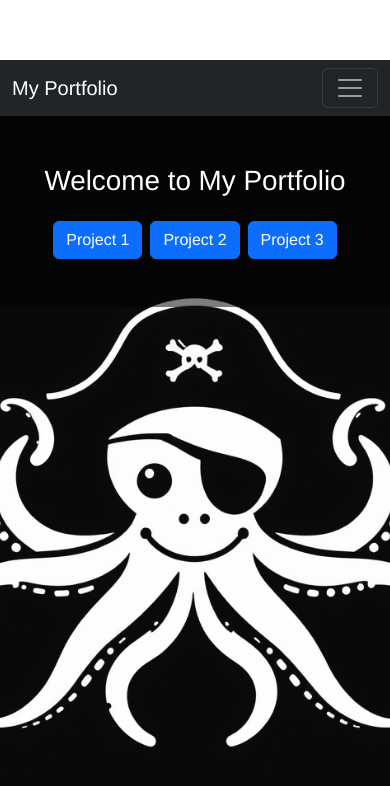
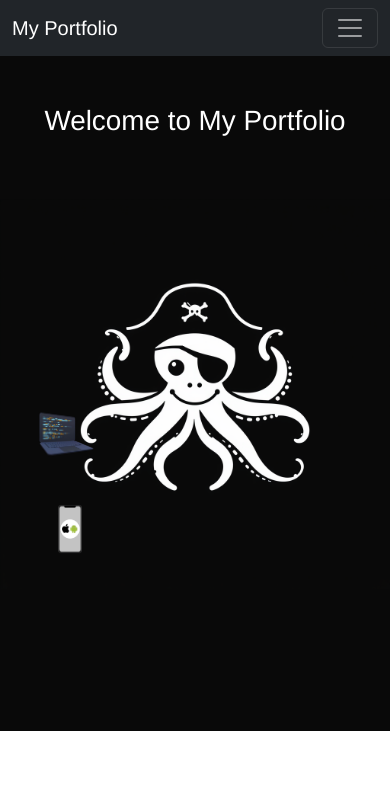
Before and after one commit to Hipp01/portfolio, a Vue app: page / in a window 390 px wide. Shown: the top 786 px of the page. Built offline with nearby package versions, Linux system fonts and the light colour scheme.

Commit message:
homepage computer & phone

```diff
--- a/src/App.vue
+++ b/src/App.vue
@@ -21,6 +21,5 @@ export default defineComponent({
   font-family: Avenir, Helvetica, Arial, sans-serif;
   text-align: center;
   color: #333;
-  margin-top: 60px;
 }
 </style>
--- /dev/null
+++ b/src/components/ContactPage.vue
@@ -0,0 +1,39 @@
+<template>
+  <div class="contact-page">
+    <h1>Contact Us</h1>
+    <form>
+      <div class="form-group">
+        <label for="name">Name</label>
+        <input type="text" id="name" v-model="name" required />
+      </div>
+      <div class="form-group">
+        <label for="email">Email</label>
+        <input type="email" id="email" v-model="email" required />
+      </div>
+      <div class="form-group">
+        <label for="message">Message</label>
+        <textarea id="message" v-model="message" required></textarea>
+      </div>
+      <button type="submit">Send Message</button>
+    </form>
+  </div>
+</template>
+
+<script>
+export default {
+  data() {
+    return {
+      name: '',
+      email: '',
+      message: ''
+    }
+  },
+  methods: {
+    submitForm() {}
+  }
+}
+</script>
+
+<style scoped>
+/* Add your custom styles here */
+</style>
--- a/src/components/HomePage.vue
+++ b/src/components/HomePage.vue
@@ -1,41 +1,37 @@
 <template>
   <div class="home">
     <div class="bg-image">
-      <div class="overlay text-center text-white py-5 px-3">
+      <div class="text-center text-white py-5 px-3">
         <h1>Welcome to My Portfolio</h1>
-        <div class="mt-4">
-          <button class="btn btn-primary me-2" @click="goToProject('project1')">Project 1</button>
-          <button class="btn btn-primary me-2" @click="goToProject('project2')">Project 2</button>
-          <button class="btn btn-primary" @click="goToProject('project3')">Project 3</button>
-        </div>
       </div>
+      <img
+        src="@/assets/computer.png"
+        alt="Computer"
+        class="fixed-computer"
+        onclick="window.location.href = '/about/code'"
+      />
+      <img
+        src="@/assets/phone.png"
+        alt="Phone"
+        class="fixed-phone"
+        onclick="window.location.href = '/about/phone'"
+      />
     </div>
   </div>
 </template>
 
 <script lang="ts">
 import { defineComponent } from 'vue'
-import { useRouter } from 'vue-router'
 
 export default defineComponent({
-  name: 'Home',
-  setup() {
-    const router = useRouter()
-
-    const goToProject = (project: string) => {
-      router.push({ name: 'project', params: { project } })
-    }
-
-    return {
-      goToProject
-    }
-  }
+  name: 'HomePage',
+  setup() {}
 })
 </script>
 
 <style scoped>
 .home {
-  height: 100vh;
+  height: 90vh;
   display: flex;
   align-items: center;
   justify-content: center;
@@ -43,12 +39,96 @@ export default defineComponent({
 
 .bg-image {
   background: url('@/assets/octopus.png') no-repeat center center;
-  background-size: cover;
+  background-size: 50%;
+  background-color: #090909;
   height: 100%;
   width: 100%;
+  position: relative;
 }
 
-.overlay {
-  background: rgba(0, 0, 0, 0.5);
+.fixed-computer {
+  position: absolute;
+  top: 61%;
+  left: 33%;
+  transform: translate(-50%, -50%);
+  width: 160px;
+}
+.fixed-computer:hover {
+  width: 180px;
+  transition: 0.5s;
+}
+
+.fixed-phone {
+  position: absolute;
+  top: 78%;
+  left: 34%;
+  transform: translate(-50%, -50%);
+  width: 100px;
+}
+.fixed-phone:hover {
+  width: 120px;
+  transition: 0.5s;
+}
+
+@media (max-width: 900px) {
+  .home {
+    height: 80vh;
+  }
+  .bg-image {
+    background-size: 100%;
+  }
+  .fixed-computer {
+    position: absolute;
+    top: 59%;
+    left: 17%;
+    transform: translate(-50%, -50%);
+    width: 140px;
+  }
+  .fixed-computer:hover {
+    width: 150px;
+    transition: 0.5s;
+  }
+  .fixed-phone {
+    position: absolute;
+    top: 72%;
+    left: 18%;
+    transform: translate(-50%, -50%);
+    width: 80px;
+  }
+  .fixed-phone:hover {
+    width: 100px;
+    transition: 0.5s;
+  }
+}
+
+@media (max-width: 480px) {
+  .home {
+    height: 80vh;
+  }
+  .bg-image {
+    background-size: 100%;
+  }
+  .fixed-computer {
+    position: absolute;
+    top: 56%;
+    left: 17%;
+    transform: translate(-50%, -50%);
+    width: 60px;
+  }
+  .fixed-computer:hover {
+    width: 70px;
+    transition: 0.5s;
+  }
+  .fixed-phone {
+    position: absolute;
+    top: 70%;
+    left: 18%;
+    transform: translate(-50%, -50%);
+    width: 50px;
+  }
+  .fixed-phone:hover {
+    width: 60px;
+    transition: 0.5s;
+  }
 }
 </style>
--- /dev/null
+++ b/src/components/ProjectsPage.vue
@@ -0,0 +1,39 @@
+<template>
+  <div>
+    <h1>Projects Page</h1>
+    <div v-for="project in projects" :key="project.id">
+      <h2>{{ project.title }}</h2>
+      <p>{{ project.description }}</p>
+    </div>
+  </div>
+</template>
+
+<script>
+export default {
+  data() {
+    return {
+      projects: [
+        {
+          id: 1,
+          title: 'Project 1',
+          description: 'This is the description of Project 1.'
+        },
+        {
+          id: 2,
+          title: 'Project 2',
+          description: 'This is the description of Project 2.'
+        },
+        {
+          id: 3,
+          title: 'Project 3',
+          description: 'This is the description of Project 3.'
+        }
+      ]
+    }
+  }
+}
+</script>
+
+<style scoped>
+/* Add your custom styles here */
+</style>
--- /dev/null
+++ b/src/components/about/CodePage.vue
@@ -0,0 +1,24 @@
+<template>
+  <div class="code-page">
+    <h1>About Code and Programming</h1>
+    <p>
+      Welcome to the CodePage component! This page is dedicated to showcasing and discussing various
+      aspects of code and programming.
+    </p>
+    <h2 class="mt-5">Ajouter une section à propos de la programmation et des langages maitrisés</h2>
+  </div>
+</template>
+
+<script>
+export default {
+  name: 'CodePage'
+  // Add your component logic here
+}
+</script>
+
+<style scoped>
+/* Add your component styles here */
+.code-page {
+  /* Add your styles here */
+}
+</style>
--- /dev/null
+++ b/src/components/about/SmartphonePage.vue
@@ -0,0 +1,33 @@
+<template>
+  <div>
+    <h1>About Smartphone Programming</h1>
+    <div>
+      <h2>Android Programming</h2>
+      <p>
+        Android is an open-source mobile operating system developed by Google. It is based on the
+        Linux kernel and is designed primarily for touchscreen mobile devices such as smartphones
+        and tablets.
+      </p>
+      <!-- Add more Android programming information here -->
+    </div>
+    <div>
+      <h2>Apple Programming</h2>
+      <p>
+        Apple's iOS is a mobile operating system developed by Apple Inc. It is the operating system
+        that powers many of Apple's mobile devices, including the iPhone, iPad, and iPod Touch.
+      </p>
+      <!-- Add more Apple programming information here -->
+    </div>
+  </div>
+</template>
+
+<script>
+export default {
+  name: 'SmartphonePage'
+  // Add your component logic here
+}
+</script>
+
+<style scoped>
+/* Add your component styles here */
+</style>
--- a/src/router/index.ts
+++ b/src/router/index.ts
@@ -1,7 +1,17 @@
 import { createRouter, createWebHistory } from 'vue-router'
 import Home from '../components/HomePage.vue'
+import Projects from '../components/ProjectsPage.vue'
+import Contact from '../components/ContactPage.vue'
+import Code from '../components/about/CodePage.vue'
+import Smartphone from '../components/about/SmartphonePage.vue'
 
-const routes = [{ path: '/', name: 'home', component: Home }]
+const routes = [
+  { path: '/', name: 'home', component: Home },
+  { path: '/projects', name: 'projects', component: Projects },
+  { path: '/contact', name: 'contact', component: Contact },
+  { path: '/about/code', name: 'code', component: Code },
+  { path: '/about/phone', name: 'phone', component: Smartphone }
+]
 
 const router = createRouter({
   history: createWebHistory(),
```
Also changed, not shown: src/assets/computer.png (added), src/assets/phone.png (added).
